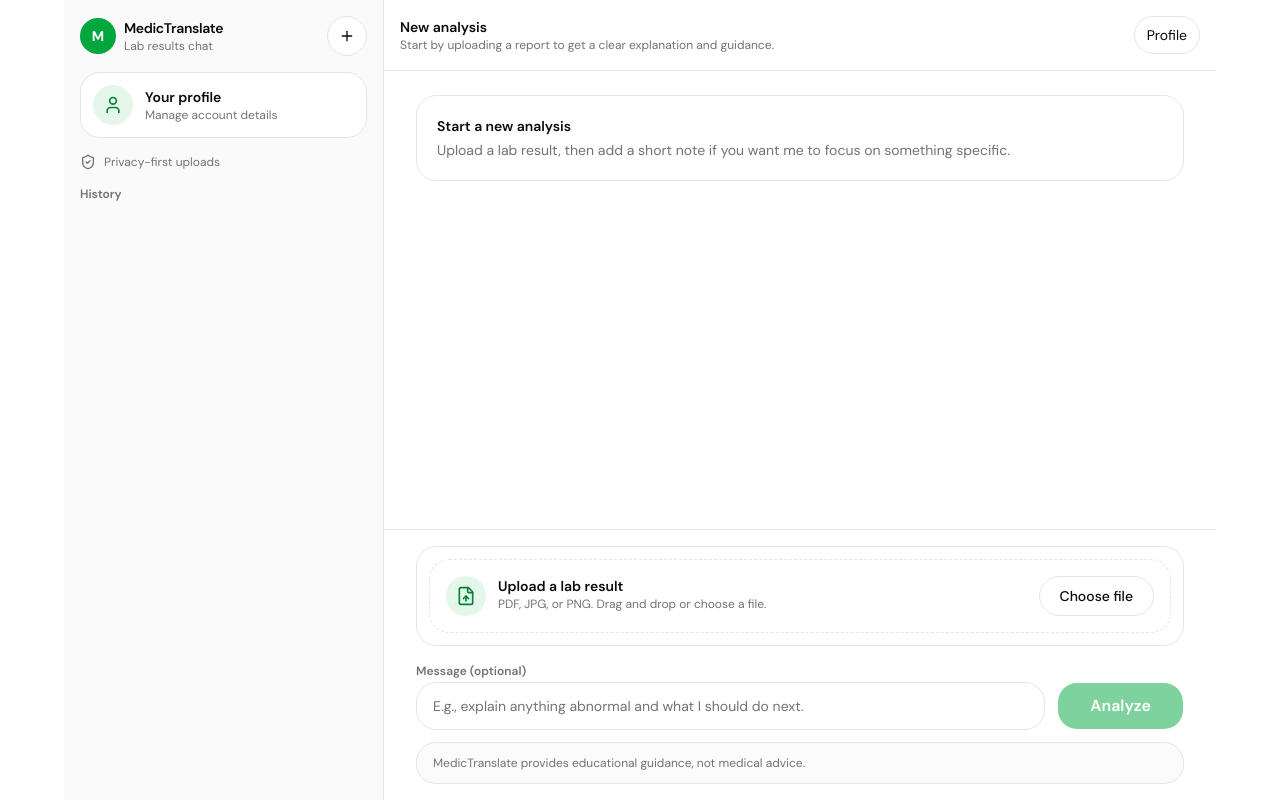
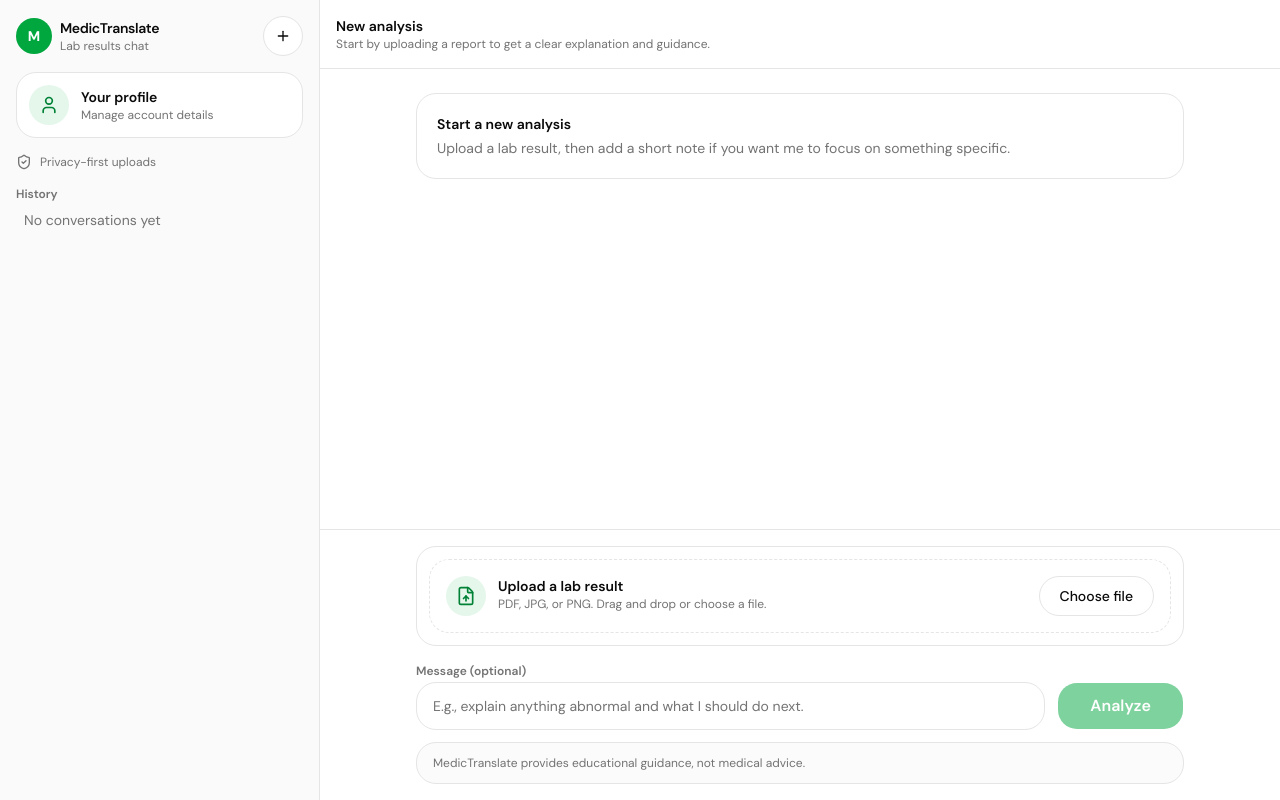
Before and after one commit to DivineAghulor/medictranslate-enyata, a Next.js app in the folder web/: page /app in a window 1280 px wide. Built offline with nearby package versions, Linux system fonts and the light colour scheme.

Commit message:
style: use updated tailwindcss stylings

```diff
--- a/web/components/app/AppShell.tsx
+++ b/web/components/app/AppShell.tsx
@@ -1,7 +1,6 @@
 "use client";
 
 import * as React from "react";
-import Link from "next/link";
 import { useParams } from "next/navigation";
 import AppSidebar from "@/components/app/AppSidebar";
 import { ChatStoreProvider, useChatStore } from "@/components/app/chat-store";
@@ -17,7 +16,7 @@
 
   return (
     <div className="min-h-dvh bg-background text-foreground">
-      <div className="mx-auto flex min-h-dvh w-full max-w-6xl flex-col md:flex-row">
+      <div className="mx-auto flex min-h-dvh w-full flex-col md:flex-row">
         <AppSidebar activeThreadId={activeId} />
 
         <main className="flex min-h-0 flex-1 flex-col">
@@ -34,13 +33,6 @@
                   : "Loading your history..."}
               </div>
             </div>
-
-            <Link
-              href="/profile"
-              className="rounded-(--radius) border border-border bg-background px-3 py-2 text-sm hover:bg-muted"
-            >
-              Profile
-            </Link>
           </header>
 
           {children}
--- a/web/components/app/AppSidebar.tsx
+++ b/web/components/app/AppSidebar.tsx
@@ -82,8 +82,15 @@
 
       <div className="flex-1 overflow-auto px-2 pb-4">
         <div className="space-y-1">
-          {threads.map((t, index) => {
-            const isActive = Boolean(activeThreadId && t.id === activeThreadId);
+          {threads.length == 0 ? (
+            <div className="px-4 pb-2 text-sm text-muted-foreground">
+              No conversations yet
+            </div>
+          ) : (
+            threads.map((t, index) => {
+              const isActive = Boolean(
+                activeThreadId && t.id === activeThreadId,
+              );
               return (
                 <div
                   key={index}
@@ -125,7 +132,8 @@
                   </Button>
                 </div>
               );
-          })}
+            })
+          )}
         </div>
       </div>
     </aside>
--- a/web/components/app/NewConversationClient.tsx
+++ b/web/components/app/NewConversationClient.tsx
@@ -31,10 +31,11 @@
     <div className="flex min-h-0 flex-1 flex-col">
       <section className="flex-1 overflow-auto px-4 py-6">
         <div className="mx-auto w-full max-w-3xl">
-          <div className="rounded-[var(--radius)] border border-border bg-card p-5">
+          <div className="rounded-(--radius) border border-border bg-card p-5">
             <div className="text-sm font-semibold">Start a new analysis</div>
             <div className="mt-1 text-sm text-muted-foreground">
-              Upload a lab result, then add a short note if you want me to focus on something specific.
+              Upload a lab result, then add a short note if you want me to focus
+              on something specific.
             </div>
           </div>
         </div>
@@ -42,11 +43,11 @@
 
       <section className="border-t border-border bg-background px-4 py-4">
         <div className="mx-auto w-full max-w-3xl space-y-3">
-          <div className="rounded-[var(--radius)] border border-border bg-card p-3">
+          <div className="rounded-(--radius) border border-border bg-card p-3">
             <div
               className={cn(
-                "flex flex-col gap-3 rounded-[var(--radius)] border border-dashed px-4 py-4 transition-colors",
-                isDragging ? "border-green-400 bg-green-50" : "border-border"
+                "flex flex-col gap-3 rounded-(--radius) border border-dashed px-4 py-4 transition-colors",
+                isDragging ? "border-green-400 bg-green-50" : "border-border",
               )}
               onDragEnter={(e) => {
                 e.preventDefault();
@@ -66,11 +67,13 @@
             >
               <div className="flex items-start justify-between gap-3">
                 <div className="flex items-start gap-3">
-                  <div className="grid size-10 place-items-center rounded-[var(--radius)] bg-green-600/10 text-green-700">
+                  <div className="grid size-10 place-items-center rounded-(--radius) bg-green-600/10 text-green-700">
                     <FileUp className="size-5" />
                   </div>
                   <div>
-                    <div className="text-sm font-semibold">Upload a lab result</div>
+                    <div className="text-sm font-semibold">
+                      Upload a lab result
+                    </div>
                     <div className="text-xs text-muted-foreground">
                       PDF, JPG, or PNG. Drag and drop or choose a file.
                     </div>
@@ -78,7 +81,12 @@
                 </div>
 
                 <div className="shrink-0">
-                  <Button type="button" variant="outline" size="sm" onClick={() => fileInputRef.current?.click()}>
+                  <Button
+                    type="button"
+                    variant="outline"
+                    size="sm"
+                    onClick={() => fileInputRef.current?.click()}
+                  >
                     Choose file
                   </Button>
                   <input
@@ -86,16 +94,22 @@
                     type="file"
                     className="hidden"
                     accept="application/pdf,image/*"
-                    onChange={(e) => setSelectedFile(e.target.files?.[0] ?? null)}
+                    onChange={(e) =>
+                      setSelectedFile(e.target.files?.[0] ?? null)
+                    }
                   />
                 </div>
               </div>
 
               {selectedFile ? (
-                <div className="flex flex-wrap items-center justify-between gap-2 rounded-[var(--radius)] bg-muted px-3 py-2">
+                <div className="flex flex-wrap items-center justify-between gap-2 rounded-(--radius) bg-muted px-3 py-2">
                   <div className="min-w-0">
-                    <div className="truncate text-sm font-medium">{selectedFile.name}</div>
-                    <div className="text-xs text-muted-foreground">{(selectedFile.size / 1024).toFixed(0)} KB</div>
+                    <div className="truncate text-sm font-medium">
+                      {selectedFile.name}
+                    </div>
+                    <div className="text-xs text-muted-foreground">
+                      {(selectedFile.size / 1024).toFixed(0)} KB
+                    </div>
                   </div>
                   <Button
                     variant="ghost"
@@ -134,7 +148,7 @@
             </div>
           </div>
 
-          <div className="rounded-[var(--radius)] border border-border bg-muted/40 px-4 py-3 text-xs text-muted-foreground">
+          <div className="rounded-(--radius) border border-border bg-muted/40 px-4 py-3 text-xs text-muted-foreground">
             MedicTranslate provides educational guidance, not medical advice.
           </div>
         </div>
```
Lines whose indentation alone changed are shown as unchanged.
